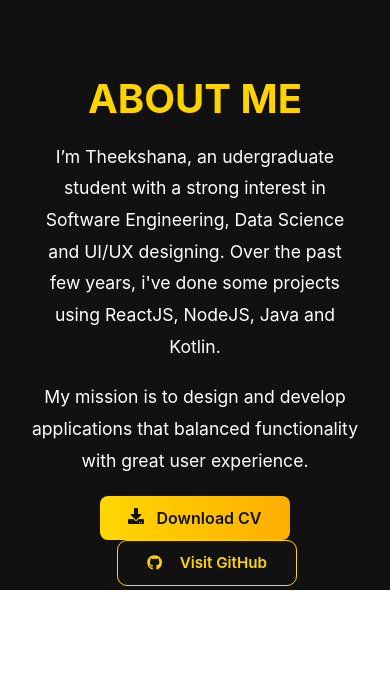
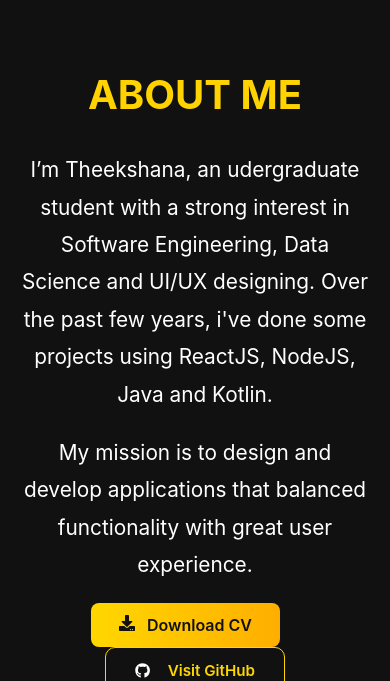
Before and after one commit to TheekshR/Portfolio-Website, a React (Create React App) app: page / in a window 390 px wide. Shown: the part 887-1568 px from the top of the page. Built offline with nearby package versions, Linux system fonts and the light colour scheme; no server answers; the database is empty.

Commit message:
Mobile optimize the about  section

```diff
--- a/src/components/About.js
+++ b/src/components/About.js
@@ -67,7 +67,7 @@ const About = () => {
         </a>
 
         <a href="https://github.com/TheekshR" target="_blank" rel="noopener noreferrer" className="github-btn">
-          <FaGithub style={{ marginRight: "8px" }} /> Visit GitHub
+          <FaGithub style={{ marginRight: "8px"}} /> Visit GitHub
         </a>
       </div>
     </section>
--- a/src/styles/About.css
+++ b/src/styles/About.css
@@ -32,12 +32,13 @@
 
 .about-right h2 {
   font-size: 2.5rem;
-  margin-bottom: 1rem;
+  margin-bottom: 2rem;
+  text-align: left;
   color: #FFD300;
 }
 
 .about-right p {
-  font-size: 1.1rem;
+  font-size: 1.3rem;
   line-height: 1.8;
   margin-bottom: 1.2rem;
 }
@@ -45,6 +46,7 @@
 .download-btn {
   display: inline-block;
   padding: 12px 28px;
+  margin-right: 1.2rem;
   background: linear-gradient(90deg, #FFD700, #ffae00);
   color: #111;
   font-weight: 600;
@@ -58,10 +60,9 @@
   background: linear-gradient(90deg, #ffae00, #FFD700);
 }
 
-.github-btn {
+.github-btn{
   display: inline-block;
   padding: 12px 28px;
-  margin-left: 1.5rem;
   background: none;
   border: solid 1.5px #FFD700;
   color: #fff;
@@ -77,34 +78,77 @@
   color: #111;
 }
 
+.github-btn svg{
+  color: #fff;
+}
+
 /* ====================== LAPTOPS (1200px – 1599px) – SMALLER 3D MODEL ====================== */
 @media (max-width: 1599px) and (min-width: 769px) {
   .about-left {
-    transform: scale(1.0) translateX(-20px) translateY(-5%) !important; /* ← Smaller & less shift */
+    transform: scale(1.0) translateX(-20px) translateY(-5%) !important;
   }
 }
 
 /* ====================== SMALLER LAPTOPS (≤1199px) ====================== */
 @media (max-width: 1199px) and (min-width: 769px) {
   .about-left {
-    transform: scale(0.95) translateX(-10px) !important; /* ← Even smaller */
+    transform: scale(0.95) translateX(-10px) !important;
   }
 }
 
-/* ====================== TABLETS & MOBILE (≤768px) ====================== */
+/* ====================== MOBILE VIEW (≤768px) – FULL WIDTH 3D MODEL ON TOP ====================== */
 @media (max-width: 768px) {
   .about {
     flex-direction: column;
     text-align: center;
-  }
-  .about-left,
-  .about-right {
-    width: 100%;
-    height: auto;
-    transform: none !important; /* reset scaling for mobile */
+    padding: 5% 5%;
   }
 
   .about-left {
-    height: 300px;
+    order: 1;
+    width: 100%;
+    max-width: none;
+    height: 380px;
+    margin: 0 auto 3rem auto;
+    transform: scale(0.9) !important;
+  }
+
+  .about-left canvas,
+  .about-left iframe {
+    width: 100% !important;
+    height: 100% !important;
+    object-fit: contain !important;
+  }
+
+  .about-right {
+    order: 2;
+    width: 100%;
+    text-align: center;
+  }
+
+  .about-right h2 {
+    text-align: center;
   }
 }
+
+/* ====================== REMOVE ABOUT 3D MODEL ON MOBILE ====================== */
+@media (max-width: 768px) {
+
+  .about-left {
+    display: none !important;
+  }
+
+  .about {
+    padding-top: 3rem;
+  }
+
+  .about-right {
+    width: 100%;
+    text-align: center;
+    margin-top: 0rem;
+  }
+
+  .about-right h2 {
+    text-align: center;
+  }
+}
```
